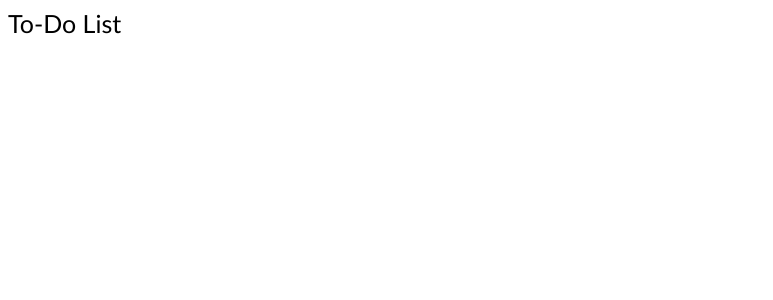
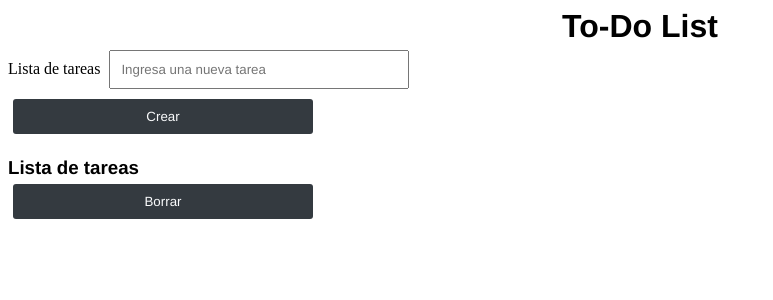
Before and after one commit to masayado/VUE_Props, a Vue app: page / in a window 1280 px wide. Shown: the top 300 px of the page, without its empty margins (0-773 px from the left). Built offline with nearby package versions, Linux system fonts and the light colour scheme.

Commit message:
agregue funcion agregar_tareas (todo list previa)

```diff
--- a/src/App.vue
+++ b/src/App.vue
@@ -1,22 +1,107 @@
 <template>
+<div class="container">
   <div id="app">
-    {{ message }}
+    <h1>{{title}}</h1>
+    {{subtitle}}
+    <input type="text" placeholder="Ingresa una nueva tarea" v-model="tareas">
+    <div><button @click="agregar_tarea">Crear</button></div>
+    <br>
+    <h3>{{subtitle}}</h3>
+        <ol>
+        <li v-for="tareas in tareas2">
+        {{tareas}}
+        <delete-component></delete-component>
+        </li>
+        </ol>
+    <delete-component></delete-component>
   </div>
+</div>
 </template>
 
 <script>
+import DeleteComponent from "./components/Delete.vue"
   export default {
-    data() {
+    name:'app-component',
+    //props: {},
+    data: function(){
       return {
-        message: 'To-Do List',
-      };
-    }
+        title: 'To-Do List',
+        subtitle: 'Lista de tareas',
+        paragraph: "Ingresa la tarea",
+        tareas:"",
+        tareas2:[],
+      }
+    },
+    //computed:{},
+    methods:{
+        agregar_tarea:function(){
+            if(this.tareas != ""){
+                this.tareas2.push(this.tareas)
+                this.tareas="";
+            }
+        }
+    },
+    components:{
+        'delete-component':DeleteComponent,
+    },
   }
 </script>
 
 <style scoped>
   #app {
-    font-size: 25px;
-    font-family: "Calibri", sans-serif;
-  }
+    *{
+    margin:0 auto;
+    padding:0;
+    box-sizing: border-box;
+    font-family: 'Helvetica', sans-serif;
+    }
+
+.container{
+    position: relative;
+    top:100px;
+    margin:auto;
+    width: 30%;
+    background-color: #f9fafb;
+    padding:25px;
+    line-height: 1.6;
+    display: flex;
+    justify-content: center;
+    }
+
+ol{
+    padding-left:25px;
+    padding-right:25px;
+    }
+
+p{
+    text-align: center;
+    }
+
+input{
+    padding:10px;
+    width:300px;
+    margin:5px;
+    }
+
+button{
+    color: #f9fafb;
+    padding:10px;
+    clear: both;
+    width:300px;
+    margin:5px;
+    background-color: #343a40;
+    border-style: none;
+    cursor: pointer;
+    border-radius: 3px;
+    }
+
+button:hover{
+    background-color: #191c1e;
+    }
+
+h1{
+    text-align:center;
+    }
+
+}
 </style>
--- a/src/components/Delete.vue
+++ b/src/components/Delete.vue
@@ -1,13 +1,22 @@
 <template>
-
+    <button>Borrar</button>
 </template>
 
 <script>
 export default {
-
+    name: 'delete-component',
+    //props: {},
+    data: function(){
+        return{}
+    },
+    //computed: {},
+    methods:{
+        //metodos
+    },
+    //componentes:{},
 }
 </script>
 
-<style>
+<style scoped>
 
 </style>
```
